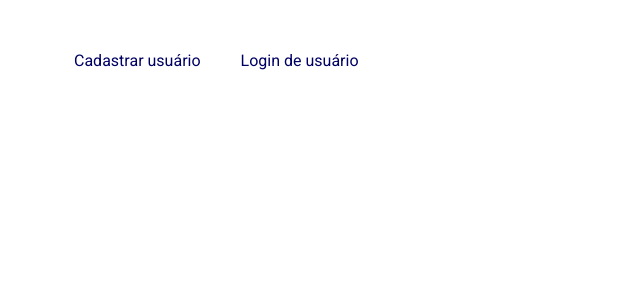
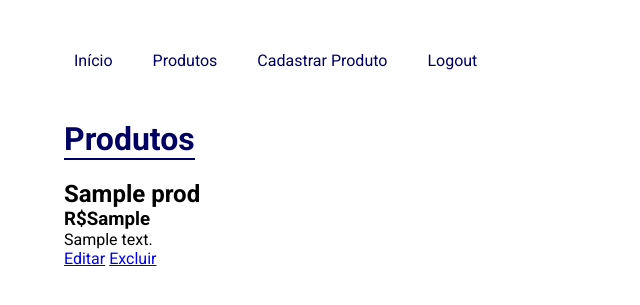
Before and after one commit to mgdantas1/miniprojeto, a Flask app: template templates/produtos.html in a window 1280 px wide. Shown: the top 305 px of the page, without its empty margins (0-640 px from the left). Run offline with Flask 3, Linux system fonts and the light colour scheme; a user stored in the database is signed in; tables that the repository leaves empty hold one stand-in row (values such as "Sample post"); the template is opened without the code that fills it: most values are stand-ins (such as "Sample title", 1, 10 or a date in 2020).

Commit message:
implementar rota de excluir produto

```diff
--- a/app.py
+++ b/app.py
@@ -112,19 +112,38 @@ def cadastro_produto():
 
     return render_template('cadastrar_produto.html')
 
-@app.route('/listar_produto', methods=['GET', 'POST'])
+@app.route('/listar_produto')
+@login_required
 def listar_produto():
-    pass
+    with sessao() as session:
+        produtos = session.query(Produto).all()
+    return render_template('produtos.html', produtos=produtos)
 
 
 @app.route('/editar_produto', methods=['GET', 'POST'])
+@login_required
 def editar_produto():
     pass
 
-@app.route('/excluir_produto', methods=['GET', 'POST'])
+@app.route('/excluir_produto')
+@login_required
 def excluir_produto():
-    pass
+    with sessao() as session:
+        id = request.args.get('pro_id')
+        prod = session.query(Produto).filter_by(pro_usu_id=id).first()
+        if prod.pro_id == current_user.id:
+            session.delete(prod)
+            session.commit()
+            flash('Produto removido com sucesso!', category='sucesso')
+            return redirect(url_for('listar_produto'))
+        flash('O produto não pode ser removido', category='erro')
+        return redirect(url_for('listar_produto'))
+
+
+
 
 @app.route('/logout')
+@login_required
 def logout():
-    pass
+    logout_user()
+    return redirect(url_for('index'))
--- a/templates/base.html
+++ b/templates/base.html
@@ -19,8 +19,15 @@
 <body>
     <nav>
         <ul class="links">
-            <li><a href="{{ url_for('cadastro_usuario') }}">Cadastrar usuário</a></li>
-            <li><a href="{{ url_for('login') }}">Login de usuário</a></li>
+            {% if current_user.is_authenticated %}
+                <li><a href="{{ url_for('index') }}">Início</a></li>
+                <li><a href="{{ url_for('listar_produto') }}">Produtos</a></li>
+                <li><a href="{{ url_for('cadastro_produto') }}">Cadastrar Produto</a></li>
+                <li><a href="{{ url_for('logout') }}">Logout</a></li>
+            {% else %}
+                <li><a href="{{ url_for('cadastro_usuario') }}">Cadastrar usuário</a></li>
+                <li><a href="{{ url_for('login') }}">Login de usuário</a></li>
+            {% endif %}
         </ul>
     </nav>
     <main>
--- a/templates/cadastrar_produto.html
+++ b/templates/cadastrar_produto.html
@@ -5,13 +5,15 @@
 {% endblock %}
 
 {% block content %}
-    <form action="{{url_for('cadastro_produto')}}" method="post">
+    <h1 class="pageTitle">Cadastrar produto</h1>
+    {% include 'componente/mensagem.html'   %}
+    <form action="{{url_for('cadastro_produto')}}" method="post" class="form">
         <label for="nome">Nome</label>
         <input type="text" name="nome" placeholder="nome">
         <label for="preco">Preço</label>
         <input type="number" name="preco" preco="preco">
         <label for="descricao">Descricao</label>
-        <input type="textarea" name="descricao" placeholder="descricao">
+        <textarea name="descricao" placeholder="Escreva algo..."></textarea>
         <button>Enviar</button>
     </form>
 {% endblock %}
--- a/templates/cadastro_usuario.html
+++ b/templates/cadastro_usuario.html
@@ -5,8 +5,8 @@
 {% endblock %}
 
 {% block content %}
+    <h1 class="pageTitle">Cadastro de Usuário</h1>
     {% include 'componente/mensagem.html'   %}
-    <h1 class="pageTitle">Cadastro de Usuário</h1>
     <form class="form" action="{{ url_for('cadastro_usuario') }}" method="post">
         <label for="nome">Nome</label>
         <input type="text" id="nome" name="nome" required placeholder="Qual o nome?">
--- a/templates/index.html
+++ b/templates/index.html
@@ -5,6 +5,6 @@
 {% endblock %}
 
 {% block content %}
-    <h1 class="pageTitle">Pedro Lucas</h1>  <!--Conteudo temporário-->
+    <h1 class="pageTitle">Página Inicial</h1>
     {% include 'componente/mensagem.html'   %}
 {% endblock %}
--- a/templates/login.html
+++ b/templates/login.html
@@ -5,8 +5,8 @@
 {% endblock %}
 
 {% block content %}
+    <h1 class="pageTitle" >Login de Usuário</h1>
     {% include 'componente/mensagem.html'   %}
-    <h1 class="pageTitle" >Login de Usuário</h1>
     <form class="form" action="{{ url_for('login') }}" method="post">
         <label for="email">Email</label>
         <input type="email" id="email" name="email" required placeholder="exemplo@gmail.com">
--- a/templates/produtos.html
+++ b/templates/produtos.html
@@ -4,7 +4,19 @@
     Produtos
 {% endblock %}
 
-{% block conteudo %}
-    {% include 'component/mensagem.html'   %}
-    olá
+{% block content %}
+    <h1 class="pageTitle">Produtos</h1>
+    {% include 'componente/mensagem.html'   %}
+    {% if produtos %}
+        {% for prod in produtos %}
+            <div class="prod">
+                <h2>{{prod.pro_nome}}</h2>
+                <h3>R${{prod.pro_preco}}</h3>
+                <p>{{prod.pro_descricao}}</p>
+
+                <a href="{{url_for('editar_produto')}}">Editar</a>
+                <a href="{{url_for('excluir_produto', pro_id=prod.pro_id)}}">Excluir</a>
+            </div>
+        {% endfor %}
+    {% endif %}
 {% endblock %}
```
